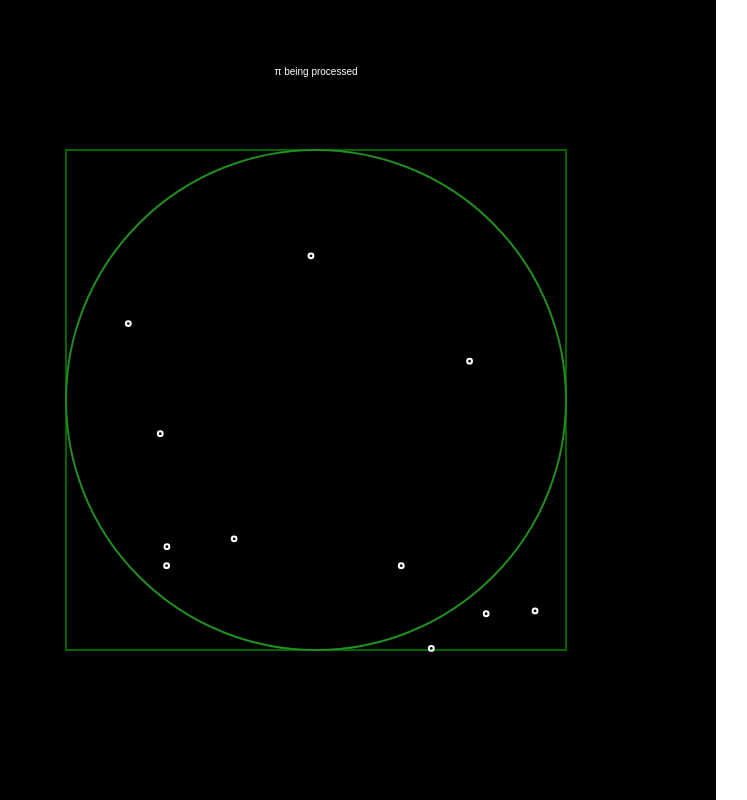
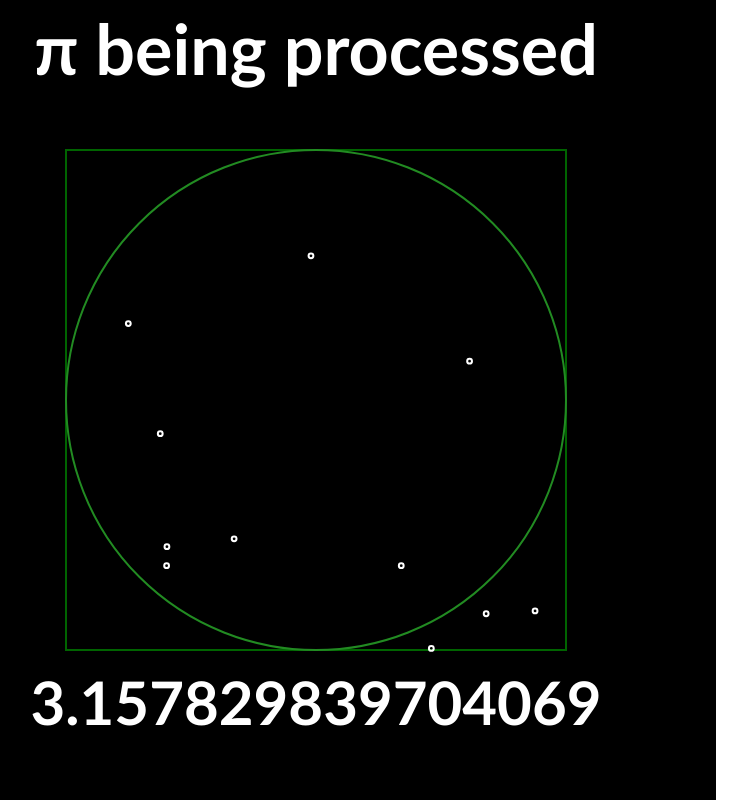
Before and after one commit to gamirou/PIDay, a plain HTML site: page index.html in a window 1280 px wide. Shown: the whole page, without its empty margins (84-831 px from the left). Drawn offline with Linux system fonts and the light colour scheme.

Commit message:
Calculationg approximate pi

```diff
--- a/index.html
+++ b/index.html
@@ -10,7 +10,7 @@
   <link rel="stylesheet" href="css/style.css">
 
 
-  <title>Document</title>
+  <title>Approximation PI</title>
 </head>
 <body onload="init()">
   <canvas id="c">Your browser does not support canvas</canvas>
--- a/js/main.js
+++ b/js/main.js
@@ -5,8 +5,8 @@ let particles = [];
 
 const stats = {
     particles: {
-        in_square: 0,
-        out_square: 0
+        in_circle: 0,
+        total: 0
     },
 
     real_pi: Math.PI,
@@ -60,27 +60,36 @@ function render() {
     ctx.closePath();
 
     // Drawing message
-    text(stats.message, WIDTH/2, square.offset/2, "white", "center", "30px");
+    text(stats.message, WIDTH/2, square.offset/2, "white", "center", 70);
+    text(stats.approx_pi, WIDTH/2, HEIGHT - square.offset/2, "white", "center", 60);
 
     if (Object.values(stats.particles).reduce((a, b) => a + b, 0) <= stats.max_number_of_particles) {
         particles.push(new Particle());
     }
 
 
+    // Visual animation
     if (particles.length != 0) {
         for (let particle of particles) {
             particle.draw();
             particle.lifespan -= 1;
 
-            if (particle.inSquare()) stats.particles.in_square++;
-            else stats.particles.out_square++;
+            if (!particle.checked) {
+                if (particle.inCircle()) stats.particles.in_circle++;
+                stats.particles.total++;
+                particle.checked;
+            }
 
             if (particle.lifespan < 0) {
                 particles.splice(particles.indexOf(particle), 1);
             }
         }
+
+        stats.approx_pi = 4 * (stats.particles.in_circle/stats.particles.total);
     } else {
-        console.log("Done!")
+        // After finishing
+        text("π", WIDTH/2, HEIGHT/2-offset, "forestgreen", "center", square.offset);
+
     }
 }
 
--- a/js/particle.js
+++ b/js/particle.js
@@ -3,12 +3,13 @@ class Particle {
         this.x = random(square.x, square.x + square.length);
         this.y = random(square.y, square.y + square.length);
 
+        this.checked = false;
         this.lifespan = 10;
     }
 
-    inSquare() {
+    inCircle() {
         let d = dist(this.x, this.y, square.x + square.length/2, square.y + square.length/2);
-        return (d > square.length/2);
+        return (d < square.length/2);
     }
 
     draw() {
```
